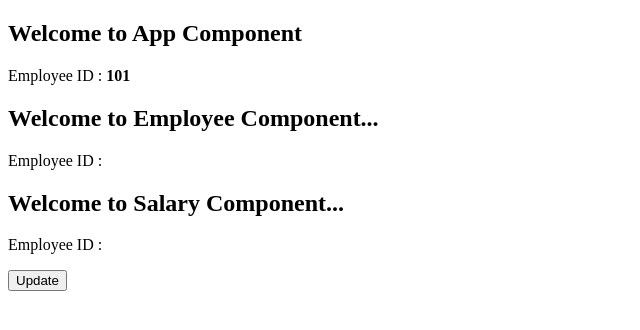
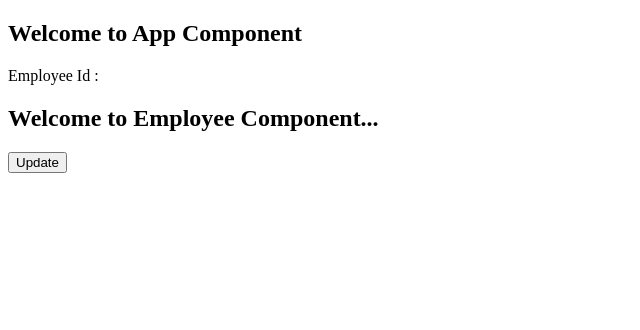
Before and after one commit to Ullvang/ReactTutorial, a React (Create React App) app: page / in a window 1280 px wide. Shown: the top 330 px of the page, without its empty margins (0-640 px from the left). Built offline with nearby package versions, Linux system fonts and the light colour scheme.

Commit message:
context update

```diff
--- a/src/index.js
+++ b/src/index.js
@@ -1,76 +1,60 @@
 import React from "react";
 import ReactDOM from "react-dom";
 
-const employeeContext = React.createContext();
+const EmployeeContext = React.createContext({
+  data: "",
+  changeEmployeeInfo: () => {}
+});
 
 class App extends React.Component {
   constructor(props) {
     super(props);
+
     this.state = {
-      Id: 101,
-      Name: "Pragim Tech",
-      Location: "Bangalore",
-      Salary: 15000
+      data: {
+        Id: 101,
+        Name: "Pragim Tech",
+        Location: "Bangalore",
+        Salary: 15000
+      },
+      changeEmployeeInfo: this.updateEmployeeDetails
     };
   }
 
-  changeEmployeeData = () => {
-    this.setState({ Id: 102 });
+  updateEmployeeDetails = () => {
+    this.setState({ data: { Id: 102 } });
   };
-
   render() {
     return (
       <div>
         <h2>Welcome to App Component</h2>
         <p>
           <label>
-            Employee ID : <b>{this.state.Id}</b>
+            Employee Id : <b>{this.state.data.id}</b>
           </label>
         </p>
-        <employeeContext.Provider value={this.state}>
+        <EmployeeContext.Provider value={this.state}>
           <Employee></Employee>
-        </employeeContext.Provider>
-        <p>
-          <button onClick={this.changeEmployeeData}>Update</button>
-        </p>
+        </EmployeeContext.Provider>
       </div>
     );
   }
 }
 
 class Employee extends React.Component {
-  static context = employeeContext;
+  static context = EmployeeContext;
   render() {
     return (
       <div>
         <h2>Welcome to Employee Component...</h2>
         <p>
-          <label>
-            Employee ID : <b>{this.context.Id}</b>
-          </label>
+          <label>{/* Employee ID : <b>{this.context.data.Id}</b> */}</label>
         </p>
-        <Salary></Salary>
-      </div>
-    );
-  }
-}
-
-class Salary extends React.Component {
-  static context = employeeContext;
-  render() {
-    return (
-      <div>
-        <h2>Welcome to Salary Component...</h2>
-        <p>
-          <label>
-            Employee ID : <b>{this.context.Id}</b>
-          </label>
-        </p>
+        <button onClick={this.context.changeEmployeeInfo}>Update</button>
       </div>
     );
   }
 }
 
 const element = <App></App>;
-
 ReactDOM.render(element, document.getElementById("root"));
```
